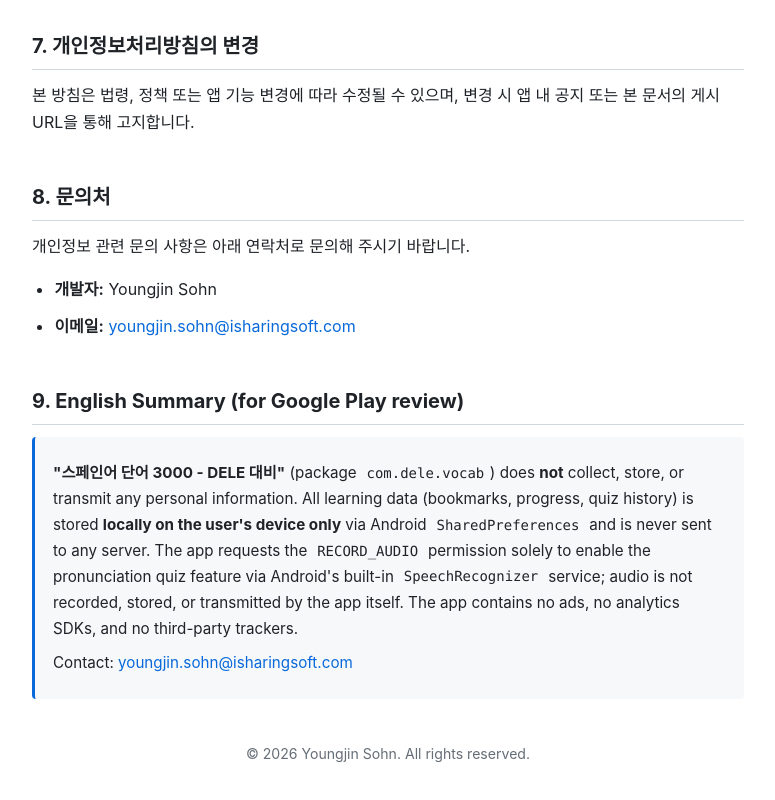
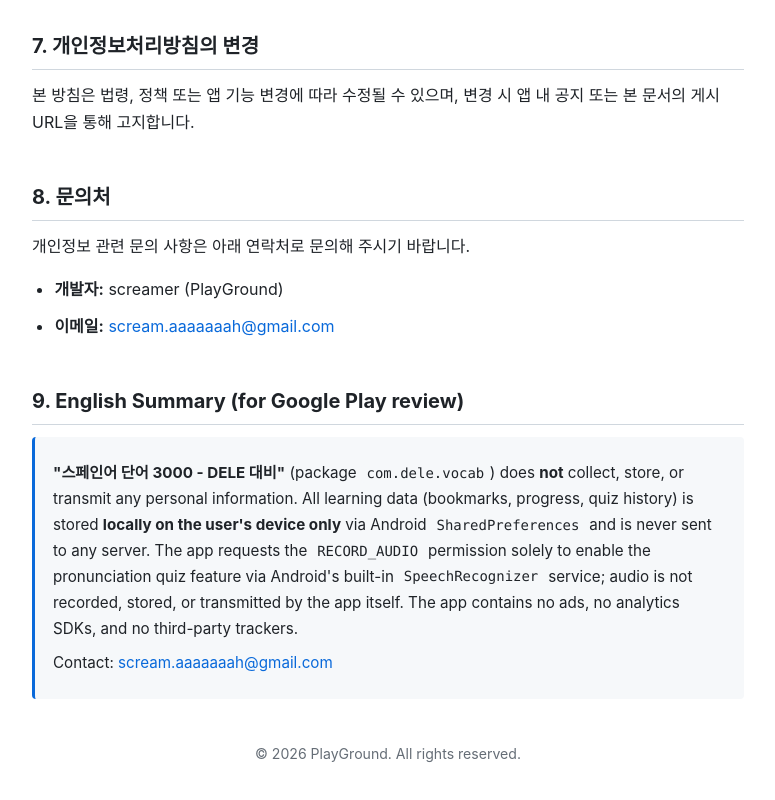
Before and after one commit to player-screamer/dele-vocab-privacy, a plain HTML site: page index.html in a window 1280 px wide. Shown: the part 1725-2525 px from the top of the page, without its empty margins (252-1027 px from the left). Drawn offline with Linux system fonts and the light colour scheme.

Commit message:
Add files via upload

```diff
--- a/index.html
+++ b/index.html
@@ -166,18 +166,18 @@
   <h2>8. 문의처</h2>
   <p>개인정보 관련 문의 사항은 아래 연락처로 문의해 주시기 바랍니다.</p>
   <ul>
-    <li><strong>개발자:</strong> Youngjin Sohn</li>
-    <li><strong>이메일:</strong> <a href="mailto:youngjin.sohn@isharingsoft.com">youngjin.sohn@isharingsoft.com</a></li>
+    <li><strong>개발자:</strong> screamer (PlayGround)</li>
+    <li><strong>이메일:</strong> <a href="mailto:scream.aaaaaaah@gmail.com">scream.aaaaaaah@gmail.com</a></li>
   </ul>
 
   <h2>9. English Summary (for Google Play review)</h2>
   <div class="summary">
     <p><strong>"스페인어 단어 3000 - DELE 대비"</strong> (package <code>com.dele.vocab</code>) does <strong>not</strong> collect, store, or transmit any personal information. All learning data (bookmarks, progress, quiz history) is stored <strong>locally on the user's device only</strong> via Android <code>SharedPreferences</code> and is never sent to any server. The app requests the <code>RECORD_AUDIO</code> permission solely to enable the pronunciation quiz feature via Android's built-in <code>SpeechRecognizer</code> service; audio is not recorded, stored, or transmitted by the app itself. The app contains no ads, no analytics SDKs, and no third-party trackers.</p>
-    <p>Contact: <a href="mailto:youngjin.sohn@isharingsoft.com">youngjin.sohn@isharingsoft.com</a></p>
+    <p>Contact: <a href="mailto:scream.aaaaaaah@gmail.com">scream.aaaaaaah@gmail.com</a></p>
   </div>
 
   <footer>
-    &copy; 2026 Youngjin Sohn. All rights reserved.
+    &copy; 2026 PlayGround. All rights reserved.
   </footer>
 </main>
 </body>
```
